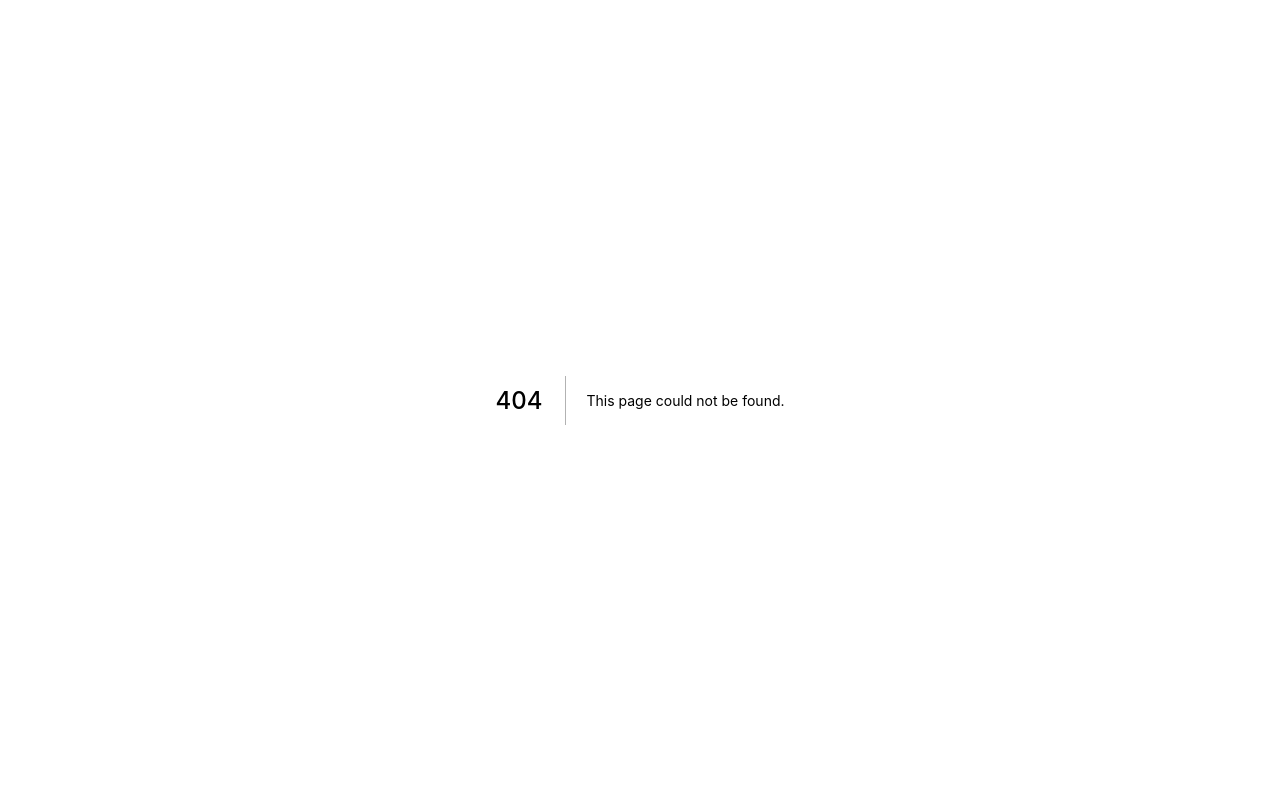
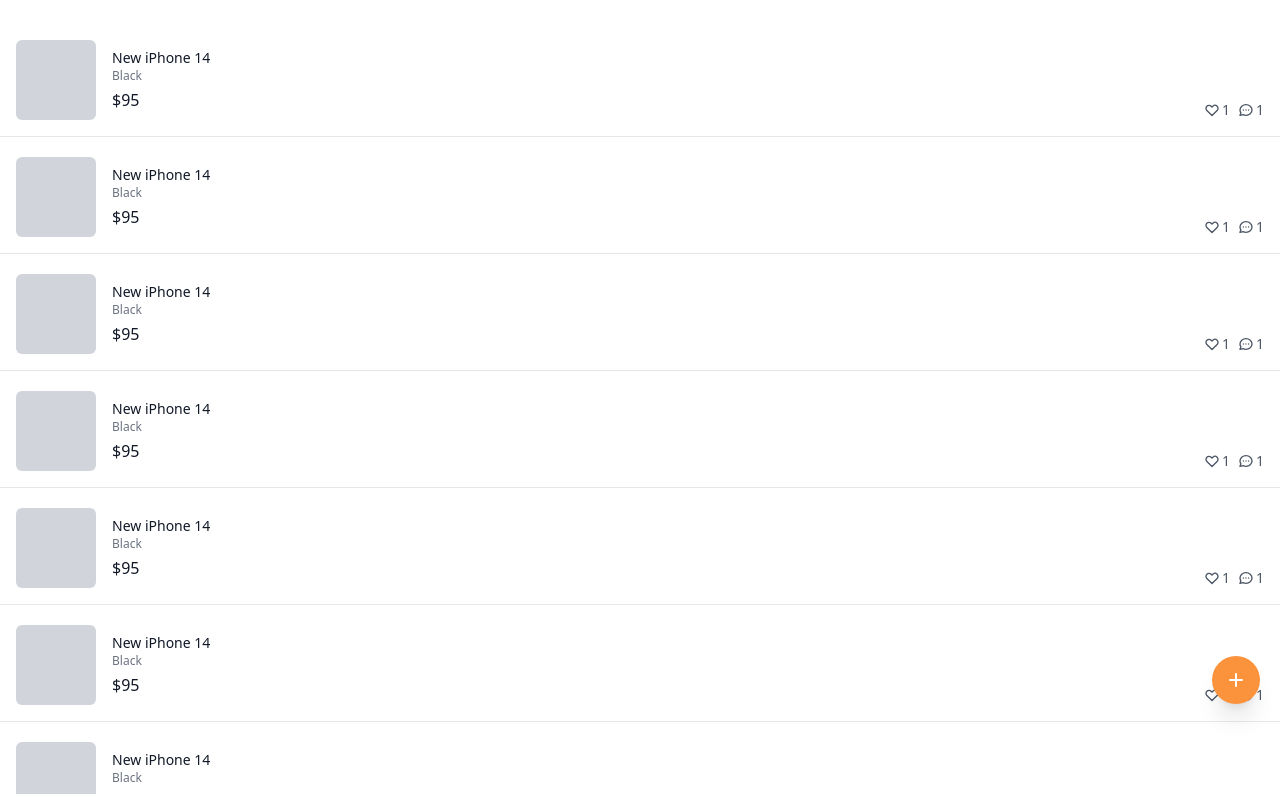
Before and after one commit to kkwondev/carrot-market, a Next.js app: page /profile/bought in a window 1280 px wide. Before the commit this address had no page. Shown: the top 794 px of the page. Built offline with nearby package versions, Linux system fonts and the light colour scheme.

Commit message:
profile published

```diff
--- /dev/null
+++ b/pages/profile/bought.tsx
@@ -0,0 +1,80 @@
+import { NextPage } from "next";
+
+const Bought: NextPage = () => {
+  return (
+    <div className="flex flex-col space-y-5 py-10">
+      {[1, 1, 1, 1, 1, 1, 1, 1, 1, 1, 1, 1].map((_, i) => (
+        <div
+          key={i}
+          className="flex border-b pb-4 cursor-pointer justify-between px-4"
+        >
+          <div className="flex space-x-4">
+            <div className="w-20 h-20 bg-gray-300 rounded-md" />
+            <div className="pt-2 flex flex-col">
+              <h3 className="text-sm font-medium text-gray-900">
+                New iPhone 14
+              </h3>
+              <span className="text-xs text-gray-500">Black</span>
+              <span className="font-medium mt-1 text-gray-900">$95</span>
+            </div>
+          </div>
+          <div className="flex items-end justify-end space-x-2">
+            <div className="flex items-center text-sm text-gray-600 space-x-0.5">
+              <svg
+                className="w-4 h-4"
+                fill="none"
+                stroke="currentColor"
+                viewBox="0 0 24 24"
+                xmlns="http://www.w3.org/2000/svg"
+              >
+                <path
+                  strokeLinecap="round"
+                  strokeLinejoin="round"
+                  strokeWidth="2"
+                  d="M4.318 6.318a4.5 4.5 0 000 6.364L12 20.364l7.682-7.682a4.5 4.5 0 00-6.364-6.364L12 7.636l-1.318-1.318a4.5 4.5 0 00-6.364 0z"
+                ></path>
+              </svg>
+              <span>1</span>
+            </div>
+            <div className="flex items-center text-sm text-gray-600 space-x-0.5">
+              <svg
+                className="w-4 h-4"
+                fill="none"
+                stroke="currentColor"
+                viewBox="0 0 24 24"
+                xmlns="http://www.w3.org/2000/svg"
+              >
+                <path
+                  strokeLinecap="round"
+                  strokeLinejoin="round"
+                  strokeWidth="2"
+                  d="M8 12h.01M12 12h.01M16 12h.01M21 12c0 4.418-4.03 8-9 8a9.863 9.863 0 01-4.255-.949L3 20l1.395-3.72C3.512 15.042 3 13.574 3 12c0-4.418 4.03-8 9-8s9 3.582 9 8z"
+                ></path>
+              </svg>
+              <span>1</span>
+            </div>
+          </div>
+        </div>
+      ))}
+      <button className="fixed bottom-24 right-5 shadow-xl bg-orange-400 rounded-full p-3 text-white hover:bg-orange-500 cursor-pointer transition-colors">
+        <svg
+          className="h-6 w-6"
+          xmlns="http://www.w3.org/2000/svg"
+          fill="none"
+          viewBox="0 0 24 24"
+          stroke="currentColor"
+          aria-hidden="true"
+        >
+          <path
+            strokeLinecap="round"
+            strokeLinejoin="round"
+            strokeWidth="2"
+            d="M12 6v6m0 0v6m0-6h6m-6 0H6"
+          />
+        </svg>
+      </button>
+    </div>
+  );
+};
+
+export default Bought;
--- /dev/null
+++ b/pages/profile/loved.tsx
@@ -0,0 +1,80 @@
+import { NextPage } from "next";
+
+const Loved: NextPage = () => {
+  return (
+    <div className="flex flex-col space-y-5 py-10">
+      {[1, 1, 1, 1, 1, 1, 1, 1, 1, 1, 1, 1].map((_, i) => (
+        <div
+          key={i}
+          className="flex border-b pb-4 cursor-pointer justify-between px-4"
+        >
+          <div className="flex space-x-4">
+            <div className="w-20 h-20 bg-gray-300 rounded-md" />
+            <div className="pt-2 flex flex-col">
+              <h3 className="text-sm font-medium text-gray-900">
+                New iPhone 14
+              </h3>
+              <span className="text-xs text-gray-500">Black</span>
+              <span className="font-medium mt-1 text-gray-900">$95</span>
+            </div>
+          </div>
+          <div className="flex items-end justify-end space-x-2">
+            <div className="flex items-center text-sm text-gray-600 space-x-0.5">
+              <svg
+                className="w-4 h-4"
+                fill="none"
+                stroke="currentColor"
+                viewBox="0 0 24 24"
+                xmlns="http://www.w3.org/2000/svg"
+              >
+                <path
+                  strokeLinecap="round"
+                  strokeLinejoin="round"
+                  strokeWidth="2"
+                  d="M4.318 6.318a4.5 4.5 0 000 6.364L12 20.364l7.682-7.682a4.5 4.5 0 00-6.364-6.364L12 7.636l-1.318-1.318a4.5 4.5 0 00-6.364 0z"
+                ></path>
+              </svg>
+              <span>1</span>
+            </div>
+            <div className="flex items-center text-sm text-gray-600 space-x-0.5">
+              <svg
+                className="w-4 h-4"
+                fill="none"
+                stroke="currentColor"
+                viewBox="0 0 24 24"
+                xmlns="http://www.w3.org/2000/svg"
+              >
+                <path
+                  strokeLinecap="round"
+                  strokeLinejoin="round"
+                  strokeWidth="2"
+                  d="M8 12h.01M12 12h.01M16 12h.01M21 12c0 4.418-4.03 8-9 8a9.863 9.863 0 01-4.255-.949L3 20l1.395-3.72C3.512 15.042 3 13.574 3 12c0-4.418 4.03-8 9-8s9 3.582 9 8z"
+                ></path>
+              </svg>
+              <span>1</span>
+            </div>
+          </div>
+        </div>
+      ))}
+      <button className="fixed bottom-24 right-5 shadow-xl bg-orange-400 rounded-full p-3 text-white hover:bg-orange-500 cursor-pointer transition-colors">
+        <svg
+          className="h-6 w-6"
+          xmlns="http://www.w3.org/2000/svg"
+          fill="none"
+          viewBox="0 0 24 24"
+          stroke="currentColor"
+          aria-hidden="true"
+        >
+          <path
+            strokeLinecap="round"
+            strokeLinejoin="round"
+            strokeWidth="2"
+            d="M12 6v6m0 0v6m0-6h6m-6 0H6"
+          />
+        </svg>
+      </button>
+    </div>
+  );
+};
+
+export default Loved;
--- /dev/null
+++ b/pages/profile/sold.tsx
@@ -0,0 +1,80 @@
+import { NextPage } from "next";
+
+const Sold: NextPage = () => {
+  return (
+    <div className="flex flex-col space-y-5 py-10">
+      {[1, 1, 1, 1, 1, 1, 1, 1, 1, 1, 1, 1].map((_, i) => (
+        <div
+          key={i}
+          className="flex border-b pb-4 cursor-pointer justify-between px-4"
+        >
+          <div className="flex space-x-4">
+            <div className="w-20 h-20 bg-gray-300 rounded-md" />
+            <div className="pt-2 flex flex-col">
+              <h3 className="text-sm font-medium text-gray-900">
+                New iPhone 14
+              </h3>
+              <span className="text-xs text-gray-500">Black</span>
+              <span className="font-medium mt-1 text-gray-900">$95</span>
+            </div>
+          </div>
+          <div className="flex items-end justify-end space-x-2">
+            <div className="flex items-center text-sm text-gray-600 space-x-0.5">
+              <svg
+                className="w-4 h-4"
+                fill="none"
+                stroke="currentColor"
+                viewBox="0 0 24 24"
+                xmlns="http://www.w3.org/2000/svg"
+              >
+                <path
+                  strokeLinecap="round"
+                  strokeLinejoin="round"
+                  strokeWidth="2"
+                  d="M4.318 6.318a4.5 4.5 0 000 6.364L12 20.364l7.682-7.682a4.5 4.5 0 00-6.364-6.364L12 7.636l-1.318-1.318a4.5 4.5 0 00-6.364 0z"
+                ></path>
+              </svg>
+              <span>1</span>
+            </div>
+            <div className="flex items-center text-sm text-gray-600 space-x-0.5">
+              <svg
+                className="w-4 h-4"
+                fill="none"
+                stroke="currentColor"
+                viewBox="0 0 24 24"
+                xmlns="http://www.w3.org/2000/svg"
+              >
+                <path
+                  strokeLinecap="round"
+                  strokeLinejoin="round"
+                  strokeWidth="2"
+                  d="M8 12h.01M12 12h.01M16 12h.01M21 12c0 4.418-4.03 8-9 8a9.863 9.863 0 01-4.255-.949L3 20l1.395-3.72C3.512 15.042 3 13.574 3 12c0-4.418 4.03-8 9-8s9 3.582 9 8z"
+                ></path>
+              </svg>
+              <span>1</span>
+            </div>
+          </div>
+        </div>
+      ))}
+      <button className="fixed bottom-24 right-5 shadow-xl bg-orange-400 rounded-full p-3 text-white hover:bg-orange-500 cursor-pointer transition-colors">
+        <svg
+          className="h-6 w-6"
+          xmlns="http://www.w3.org/2000/svg"
+          fill="none"
+          viewBox="0 0 24 24"
+          stroke="currentColor"
+          aria-hidden="true"
+        >
+          <path
+            strokeLinecap="round"
+            strokeLinejoin="round"
+            strokeWidth="2"
+            d="M12 6v6m0 0v6m0-6h6m-6 0H6"
+          />
+        </svg>
+      </button>
+    </div>
+  );
+};
+
+export default Sold;
```
Also changed, not shown: pages/profile/index.tsx (renamed from pages/profile.tsx).
